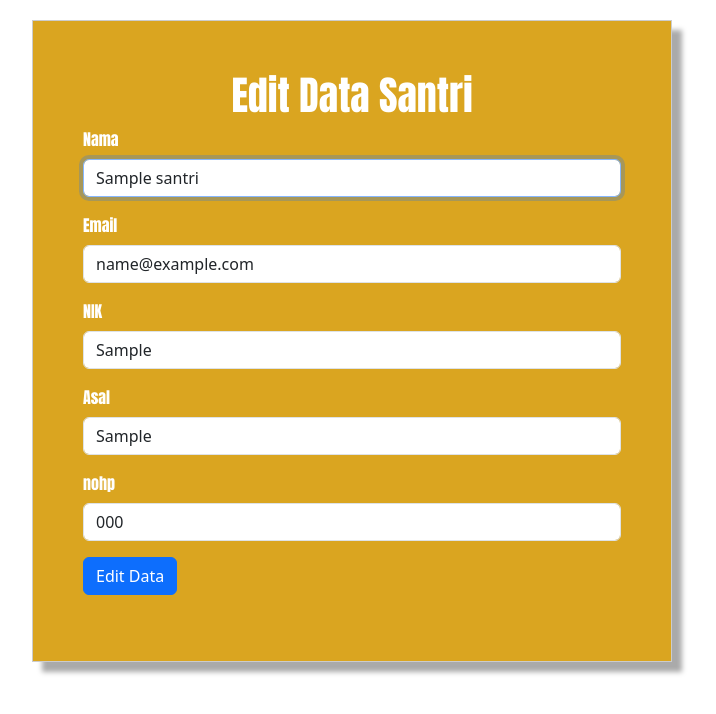
After one commit to hilmianaufal/phpcrud, a PHP site: page /edit.php?id=1 in a window 1280 px wide. The commit adds this page. Shown: the top 714 px of the page, without its empty margins (288-1004 px from the left). Run offline with PHP 8.4, Linux system fonts and the light colour scheme; tables that the repository leaves empty or names only in its code hold one stand-in row (values such as "Sample post").

Commit message:
Menambahkan Fitur Edit Data & Hapus Data

```diff
--- a/detail.php
+++ b/detail.php
@@ -27,9 +27,9 @@ $san = query("SELECT * FROM santri WHERE id=$id")[0];
         <li>Nomer Hp : <?= $san['nohp'] ?></li>
     </ul>
     <div class="button">
-        <a href="" class="btn btn-success">Edit</a>
+        <a href="edit.php?id=<?= $san['id'] ?>" class="btn btn-success">Edit</a>
         <a href="index.php" class="btn btn-primary" > Kembali </a>
-        <a href="" class="btn btn-danger">Hapus</a>
+        <a href="hapus.php?id=<?=$san['id'] ?>" onclick= "return alert('Apakah Yakin Mau Di Hapus?')" class="btn btn-danger">Hapus</a>
     </div>
 </div>
 </body>
--- /dev/null
+++ b/edit.php
@@ -0,0 +1,67 @@
+<?php
+
+require 'function.php';
+
+$id=$_GET['id'];
+$san=query("SELECT * FROM santri WHERE id=$id")[0];
+
+
+
+if(isset($_POST['edit'])){
+    if(edit($_POST)>0){
+        echo '<div class="alert alert alert-primary" role="alert">
+        Data Berhasil Di Edit !
+      </div><script>document.location.href="index.php" </script>';
+    }else {
+        echo "<script>alert('Data Gagal Di Tambahkan Di Edit')
+        document.location.href='index.php';
+        </script>";
+    }
+}
+
+
+?>
+
+
+
+<!DOCTYPE html>
+<html lang="en">
+<head>
+    <meta charset="UTF-8">
+    <link href="https://cdn.jsdelivr.net/npm/bootstrap@5.3.2/dist/css/bootstrap.min.css" rel="stylesheet" integrity="sha384-T3c6CoIi6uLrA9TneNEoa7RxnatzjcDSCmG1MXxSR1GAsXEV/Dwwykc2MPK8M2HN" crossorigin="anonymous">
+    <link rel="stylesheet" href="style.css">
+    <meta name="viewport" content="width=device-width, initial-scale=1.0">
+    <title>Edit Data Santri</title>
+</head>
+<body>
+<div class="containerTambah">
+ <h1>Edit Data Santri </h1>
+<form action="" method="post">
+    <input type="hidden" name="<?= $san['id'] ?>">
+ <div class="mb-3 labelTambah">
+  <label for="nama" class="form-label">Nama</label>
+  <input type="text" class="form-control" value="<?= $san['nama'] ?>" id="nama" name="nama" placeholder="Masukan Nama" required autofocus>
+</div>
+<div class="mb-3 labelTambah">
+  <label for="email" class="form-label">Email</label>
+  <input type="email" class="form-control" value="<?= $san['email'] ?>" id="email" placeholder="Masukan email" name="email" required autofocus>
+</div>
+<div class="mb-3 labelTambah">
+  <label for="nik" class="form-label">NIK</label>
+  <input type="text" class="form-control" value="<?= $san['nik'] ?>" id="nik" placeholder="Masukan Nik" name="nik" required autofocus>
+</div>
+<div class="mb-3 labelTambah">
+  <label for="asal" class="form-label">Asal</label>
+  <input type="text" class="form-control" id="email" value="<?= $san['asal'] ?>" placeholder="Masukan email" name="asal" required autofocus>
+</div>
+<div class="mb-3 labelTambah">
+  <label for="nohp" class="form-label">nohp</label>
+  <input type="text" class="form-control" id="nohp" value="<?= $san['nohp'] ?>" placeholder="Masukan Nomer Hp" name="nohp" required autofocus>
+</div>
+<div class="mb-3">
+  <button type="submit" name="edit"class="btn btn-primary m-auto">Edit Data</button>
+</div>
+</form>
+</div>
+</body>
+</html>
--- a/function.php
+++ b/function.php
@@ -27,3 +27,31 @@ function tambah($data){
    mysqli_query($conn, $query);
    return mysqli_affected_rows($conn);
 }
+
+function edit($data){
+   $conn = koneksi();
+   $id = $_GET['id'];
+   $nama = $_POST['nama'];
+   $email = $_POST['email'];
+   $nik = $_POST['nik'];
+   $asal = $_POST['asal'];
+   $nohp = $_POST['asal'];
+   $query = "UPDATE santri SET
+            nama='$nama',
+            email='$email',
+            nik='$nik',
+            asal='$asal',
+            nohp='$nohp'
+         WHERE id=$id
+               ";
+   mysqli_query($conn, $query);
+   return mysqli_affected_rows($conn);
+}
+
+
+function hapus($id){
+$conn = koneksi();
+mysqli_query($conn,"DELETE FROM santri WHERE id=$id") or die( mysqli_error($conn));
+return mysqli_affected_rows($conn);
+
+}
```
Also changed, not shown: hapus.php (added, +14 -0 lines).
